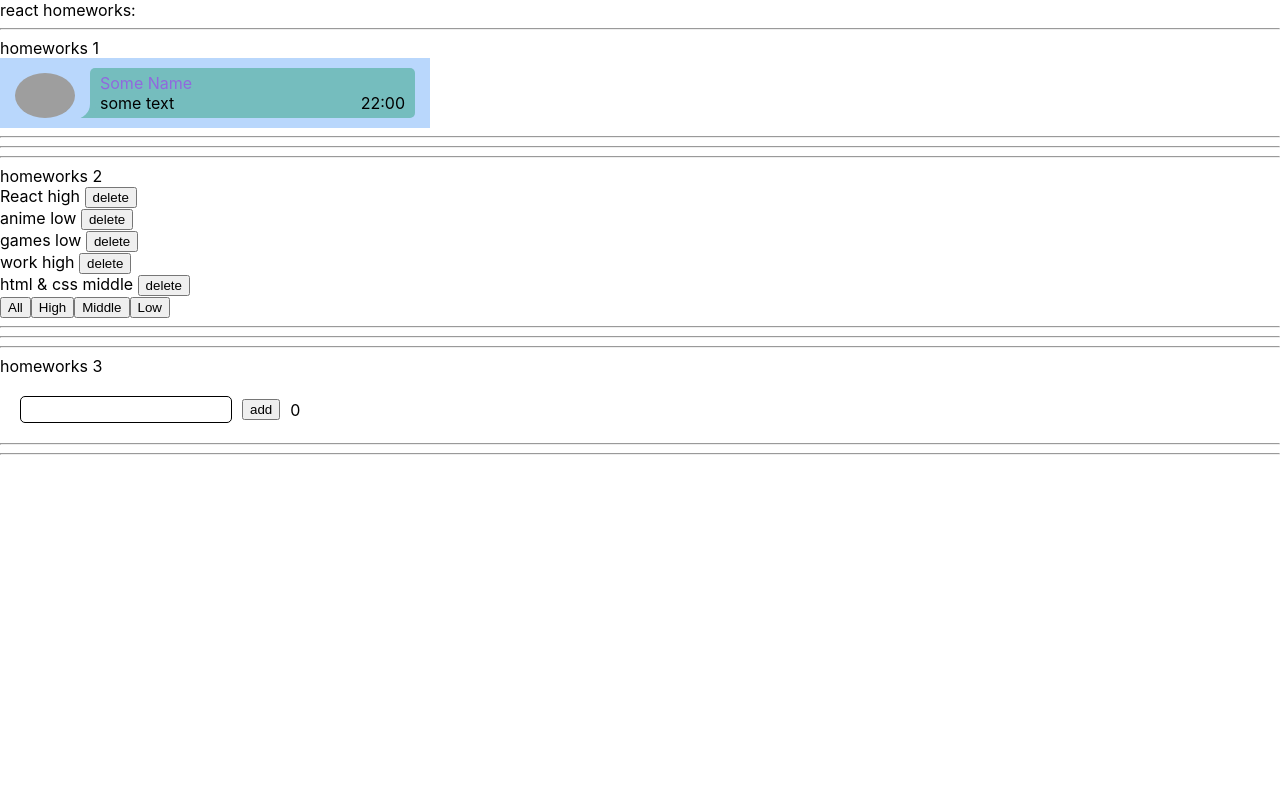
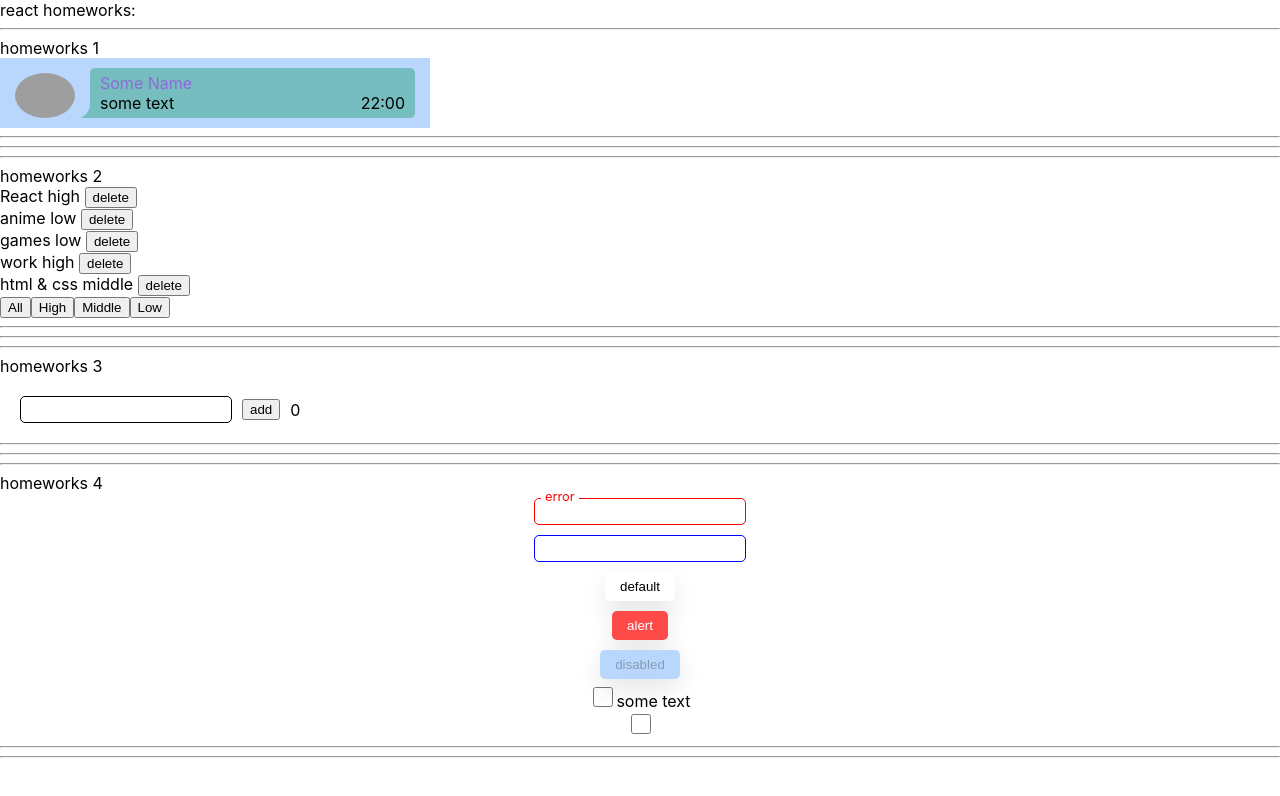
Before and after one commit to splinshady/homeworks, a React (Create React App) app: page / in a window 1280 px wide. Shown: the top 796 px of the page. Built offline with nearby package versions, Linux system fonts and the light colour scheme; grey boxes are pictures that could not be loaded.

Commit message:
feat: add h4 task

```diff
--- a/src/p1-main/m1-ui/u1-app/App.tsx
+++ b/src/p1-main/m1-ui/u1-app/App.tsx
@@ -3,6 +3,7 @@ import s from './App.module.css'
 import HW1 from '../../../p2-homeworks/h1/HW1'
 import HW2 from "../../../p2-homeworks/h2/HW2";
 import HW3 from "../../../p2-homeworks/h3/HW3";
+import HW4 from "../../../p2-homeworks/h4/HW4";
 
 function App() {
     return (
@@ -11,7 +12,7 @@ function App() {
             <HW1/>
             <HW2/>
             <HW3/>
-            {/*<HW4/>*/}
+            <HW4/>
             {/*<HW5/>*/}
 
         </div>
--- a/src/p2-homeworks/h3/Greeting.module.css
+++ b/src/p2-homeworks/h3/Greeting.module.css
@@ -14,17 +14,11 @@
     border: 1px solid #000000;
     border-radius: 5px;
 }
-.input:focus {
-    border: 1px solid #275657;
+
+.error {
+    border: 1px solid red;
 }
 
-.error {
-    outline: none;
-    padding: 5px;
-    width: 200px;
-    border-radius: 5px;
-    border: 1px solid red;
-}
 .span_error {
     color: red;
     position: absolute;
@@ -33,4 +27,13 @@
     top: -9px;
     background-color: white;
     padding: 0 4px;
+    transition: transform 0.2s;
 }
+
+.span_error_on {
+    transform: scale(1);
+}
+
+.span_error_off {
+    transform: scale(0);
+}
--- a/src/p2-homeworks/h3/Greeting.tsx
+++ b/src/p2-homeworks/h3/Greeting.tsx
@@ -15,14 +15,15 @@ type GreetingPropsType = {
 const Greeting: React.FC<GreetingPropsType> = (
     {name, setNameCallback, addUser, error, totalUsers, users,inputEnterHandler}
 ) => {
-    const inputClass = error ? s.error : s.input
+    const inputClass = error ? s.error : ''
+    const errorMessageStyle = error ? s.span_error_on : s.span_error_off
     const usersList = users.map(user => <li key={user._id}>{user.name}</li>)
 
     return (
         <div>
             <div className={s.input_container}>
-                <input value={name} onChange={setNameCallback} onKeyDown={inputEnterHandler}  className={inputClass}/>
-                <span className={s.span_error}>{error}</span>
+                <input value={name} onChange={setNameCallback} onKeyDown={inputEnterHandler} className={`${s.input} ${inputClass}`}/>
+                <span className={`${s.span_error} ${errorMessageStyle}`}>{error}</span>
                 <button onClick={addUser}>add</button>
                 <span>{totalUsers}</span>
             </div>
--- a/src/p2-homeworks/h3/GreetingContainer.tsx
+++ b/src/p2-homeworks/h3/GreetingContainer.tsx
@@ -16,7 +16,7 @@ const GreetingContainer: React.FC<GreetingContainerPropsType> = ({users, addUser
             setError('')
             setName(e.currentTarget.value)
         } else {
-            setError('name is empty')
+            setError('name can\'t start with spase')
         }
     }
     const addUser = () => {
@@ -25,7 +25,7 @@ const GreetingContainer: React.FC<GreetingContainerPropsType> = ({users, addUser
             addUserCallback(name)
             setName('')
         } else {
-            setError('name is empty')
+            setError('name can\'t be empty')
         }
     }
     const inputEnterHandler = (e: KeyboardEvent<HTMLInputElement>) => {
--- a/src/p2-homeworks/h4/HW4.module.css
+++ b/src/p2-homeworks/h4/HW4.module.css
@@ -1,5 +1,5 @@
 .blue {
-    border-bottom: 5px solid blue;
+    border: 1px solid blue;
 }
 
 .column {
@@ -11,3 +11,7 @@
 .testSpanError {
     color: blue;
 }
+
+.checkbox_color {
+    accent-color: lawngreen;
+}
--- a/src/p2-homeworks/h4/HW4.tsx
+++ b/src/p2-homeworks/h4/HW4.tsx
@@ -31,6 +31,7 @@ function HW4() {
                     onEnter={showAlert}
                     error={error}
                     // spanClassName={s.testSpanError}
+                    className={s.blue}
                 />
 
                 <SuperInputText
@@ -47,7 +48,7 @@ function HW4() {
                     red // пропсу с булевым значением не обязательно указывать true
                     onClick={showAlert}
                 >
-                    delete {/*// название кнопки попадёт в children*/}
+                    alert {/*// название кнопки попадёт в children*/}
                 </SuperButton>
 
                 <SuperButton disabled>
@@ -64,7 +65,7 @@ function HW4() {
                 </SuperCheckbox>
 
                 {/*// onChange тоже должен работать*/}
-                <SuperCheckbox checked={checked} onChange={testOnChange}/>
+                <SuperCheckbox checked={checked} onChange={testOnChange} className={s.checkbox_color}/>
             </div>
 
             <hr/>
--- a/src/p2-homeworks/h4/common/c1-SuperInputText/SuperInputText.module.css
+++ b/src/p2-homeworks/h4/common/c1-SuperInputText/SuperInputText.module.css
@@ -1,12 +1,26 @@
+.input_container {
+    position: relative;
+    padding: 5px;
+}
+
 .superInput {
-
+    outline: none;
+    padding: 5px;
+    width: 200px;
+    border: 1px solid #000000;
+    border-radius: 5px;
 }
 
 .errorInput {
-    border: 3px solid lime;
-    background: red;
+    border: 1px solid red;
 }
 
-.error {
+.span_error {
     color: red;
+    position: absolute;
+    font-size: 0.8em;
+    left: 12px;
+    top: -4px;
+    background-color: white;
+    padding: 0 4px;
 }
--- a/src/p2-homeworks/h4/common/c1-SuperInputText/SuperInputText.tsx
+++ b/src/p2-homeworks/h4/common/c1-SuperInputText/SuperInputText.tsx
@@ -38,11 +38,14 @@ const SuperInputText: React.FC<SuperInputTextPropsType> = (
         && onEnter() // то вызвать его
     }
 
-    const finalSpanClassName = `${s.error} ${spanClassName ? spanClassName : ''}`
-    const finalInputClassName = `${s.errorInput} ${className}` // need to fix with (?:) and s.superInput
+    const finalSpanClassName = `${s.span_error} ${spanClassName ? spanClassName : ''}`
+    let finalInputClassName = `${s.superInput} ${className ? className : ''}`
+
+    finalInputClassName = error ? `${s.superInput} ${s.errorInput}` : finalInputClassName
+
 
     return (
-        <>
+        <div className={s.input_container}>
             <input
                 type={'text'}
                 onChange={onChangeCallback}
@@ -52,7 +55,7 @@ const SuperInputText: React.FC<SuperInputTextPropsType> = (
                 {...restProps} // отдаём инпуту остальные пропсы если они есть (value например там внутри)
             />
             {error && <span className={finalSpanClassName}>{error}</span>}
-        </>
+        </div>
     )
 }
 
--- a/src/p2-homeworks/h4/common/c2-SuperButton/SuperButton.module.css
+++ b/src/p2-homeworks/h4/common/c2-SuperButton/SuperButton.module.css
@@ -1,7 +1,80 @@
+.button {
+    list-style: none;
+    border: 0;
+    border-radius: 5px;
+    padding: 7px 15px;
+    margin: 5px;
+    box-shadow: 0 10px 25px rgba(0,0,0,0.1);
+    position: relative;
+}
+
+.button::after {
+    content: '';
+    position: absolute;
+    border-radius: 5px;
+    width: 100%;
+    height: 100%;
+    z-index: -1;
+    left: 0;
+    filter: blur(10px);
+    transition: opacity 0.5s;
+    opacity: 0;
+}
+
 .default {
+    background: white;
+    cursor: pointer;
+}
 
+.default:hover::after {
+    opacity: 0.7;
+}
+
+.default:hover {
+    box-shadow: 0 10px 25px rgba(0,0,0,0);
+    color: white;
+}
+
+.default:hover {
+    background: linear-gradient(45deg, #56CCF2, #2F80ED);
+}
+
+.default::after {
+    background: linear-gradient(45deg, #56CCF2, #2F80ED);
 }
 
 .red {
-    background: red;
+    background: #ff4a4a;
+    color: white;
+    cursor: pointer;
 }
+
+.red:hover::after {
+    opacity: 0.7;
+}
+
+.red:hover {
+    box-shadow: 0 10px 25px rgba(0,0,0,0);
+    color: white;
+}
+
+.red:hover {
+    background: linear-gradient(45deg, #e176ff, #ff2f2f);
+}
+
+.red::after {
+    background: linear-gradient(45deg,  #e176ff, #ff2f2f);
+}
+
+.disabled {
+    cursor: default;
+    background-color: #b9d7fc;
+}
+
+.disabled:hover {
+    background-color: #b9d7fc;
+}
+
+.disabled::after {
+    background-color: #b9d7fc;
+}
--- a/src/p2-homeworks/h4/common/c2-SuperButton/SuperButton.tsx
+++ b/src/p2-homeworks/h4/common/c2-SuperButton/SuperButton.tsx
@@ -14,7 +14,8 @@ const SuperButton: React.FC<SuperButtonPropsType> = (
         ...restProps// все остальные пропсы попадут в объект restProps, там же будет children
     }
 ) => {
-    const finalClassName = `${red ? s.red : s.default} ${className}`
+    let finalClassName = `${red ? s.red : s.default} ${className} ${s.button}`
+    finalClassName = `${restProps.disabled ? s.disabled : finalClassName} ${s.button}`
 
     return (
         <button
--- a/src/p2-homeworks/h4/common/c3-SuperCheckbox/SuperCheckbox.module.css
+++ b/src/p2-homeworks/h4/common/c3-SuperCheckbox/SuperCheckbox.module.css
@@ -1,5 +1,6 @@
 .checkbox {
-
+    width: 20px;
+    height: 20px;
 }
 
 .spanClassName {
--- a/src/p2-homeworks/h4/common/c3-SuperCheckbox/SuperCheckbox.tsx
+++ b/src/p2-homeworks/h4/common/c3-SuperCheckbox/SuperCheckbox.tsx
@@ -1,5 +1,6 @@
 import React, {ChangeEvent, DetailedHTMLProps, InputHTMLAttributes} from 'react'
 import s from './SuperCheckbox.module.css'
+import {log} from "util";
 
 // тип пропсов обычного инпута
 type DefaultInputPropsType = DetailedHTMLProps<InputHTMLAttributes<HTMLInputElement>, HTMLInputElement>
@@ -20,7 +21,9 @@ const SuperCheckbox: React.FC<SuperCheckboxPropsType> = (
     }
 ) => {
     const onChangeCallback = (e: ChangeEvent<HTMLInputElement>) => {
-        // сделайте так чтоб работал onChange и onChangeChecked
+        onChange && onChange(e)
+
+        onChangeChecked && onChangeChecked(!restProps.checked)
     }
 
     const finalInputClassName = `${s.checkbox} ${className ? className : ''}`
```
